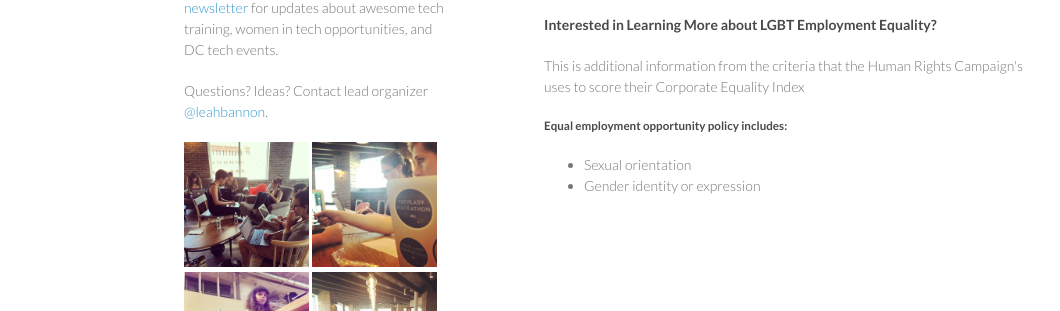
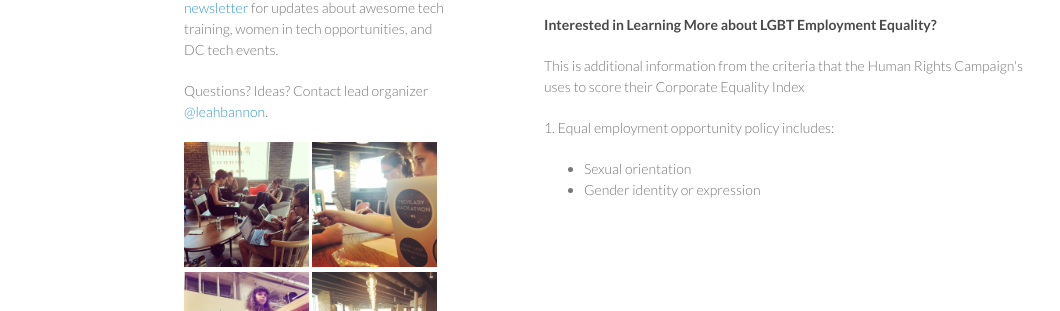
Before and after one commit to leahbannon/techladyhackathon, a Jekyll site: the page built from lgbteeo.html, in a window 1280 px wide. Shown: the part 268-579 px from the top of the page, without its empty margins (26-1086 px from the left). Built offline with Jekyll 4.4.1, drawn with Linux system fonts in a browser that asks for light colours.

Commit message:
Update lgbteeo.html

```diff
--- a/lgbteeo.html
+++ b/lgbteeo.html
@@ -15,7 +15,7 @@ published: true
 
 <h4>Interested in Learning More about LGBT Employment Equality?</h4>
 <p>This is additional information from the criteria that the Human Rights Campaign's uses to score their Corporate Equality Index</p>
-<h5>Equal employment opportunity policy includes:</h5>
+<p>1. Equal employment opportunity policy includes:</p>
 <ul>
   <li>Sexual orientation</li>
   <li>Gender identity or expression</li>
```
